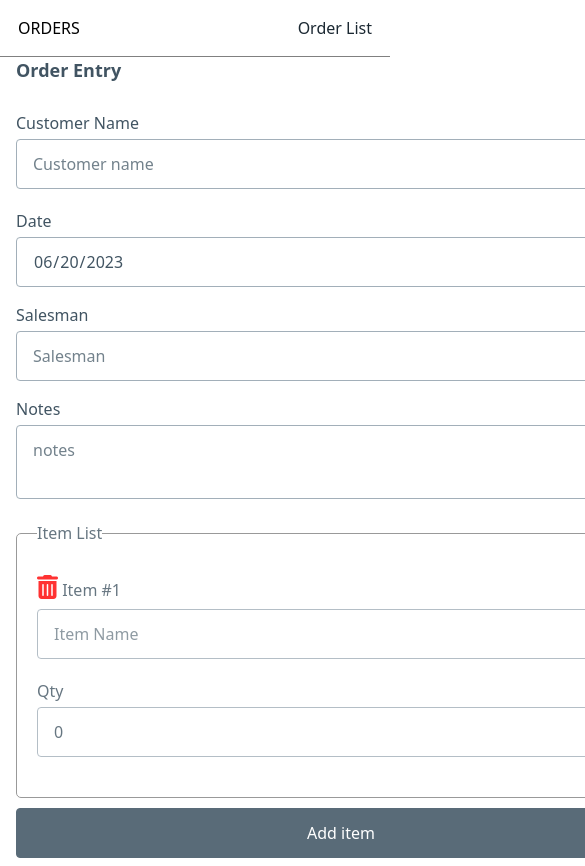
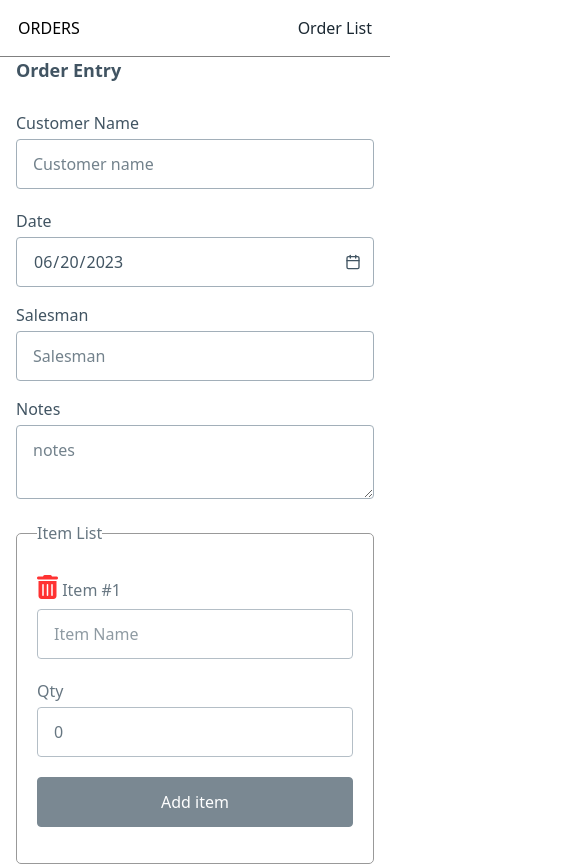
Before and after one commit to pattnaik-soumitri/aus-order-app, a Vue app: page / in a window 390 px wide. Shown: the top 866 px of the page, 585 px wide, since content can reach past the window. Built offline with nearby package versions, Linux system fonts and the light colour scheme.

Commit message:
- Responsiveness issue fix.

```diff
--- a/src/views/OrderEntry.vue
+++ b/src/views/OrderEntry.vue
@@ -78,13 +78,14 @@ const submit = async () => {
 
                     <fieldset class="order-item-container">
                         <legend>Item List</legend>
-                    <div v-for="(item, i) in order.items" :key="i">
-                        <OrderItemRow v-model:name="item.name" v-model:qty="item.qty" :index="i" @delete-item="idx => order.items.splice(idx, 1)" />
-                    </div>
+
+                        <div v-for="(item, i) in order.items" :key="i">
+                            <OrderItemRow v-model:name="item.name" v-model:qty="item.qty" :index="i" @delete-item="idx => order.items.splice(idx, 1)" />
+                        </div>
+
+                        <!-- Add item -->
+                        <button type="button" @click="addOrderItem" class="secondary">Add item</button>
                     </fieldset>
-
-                    <!-- Add item -->
-                    <button type="button" @click="addOrderItem" class="secondary">Add item</button>
 
                     <hr/>
 
@@ -108,7 +109,7 @@ const submit = async () => {
 <style scopedd>
 .order-form {
     margin: auto;
-    min-width: 650px;
+    /* min-width: 480px; */
 }
 .submit {
     margin-top: 20px;
```
